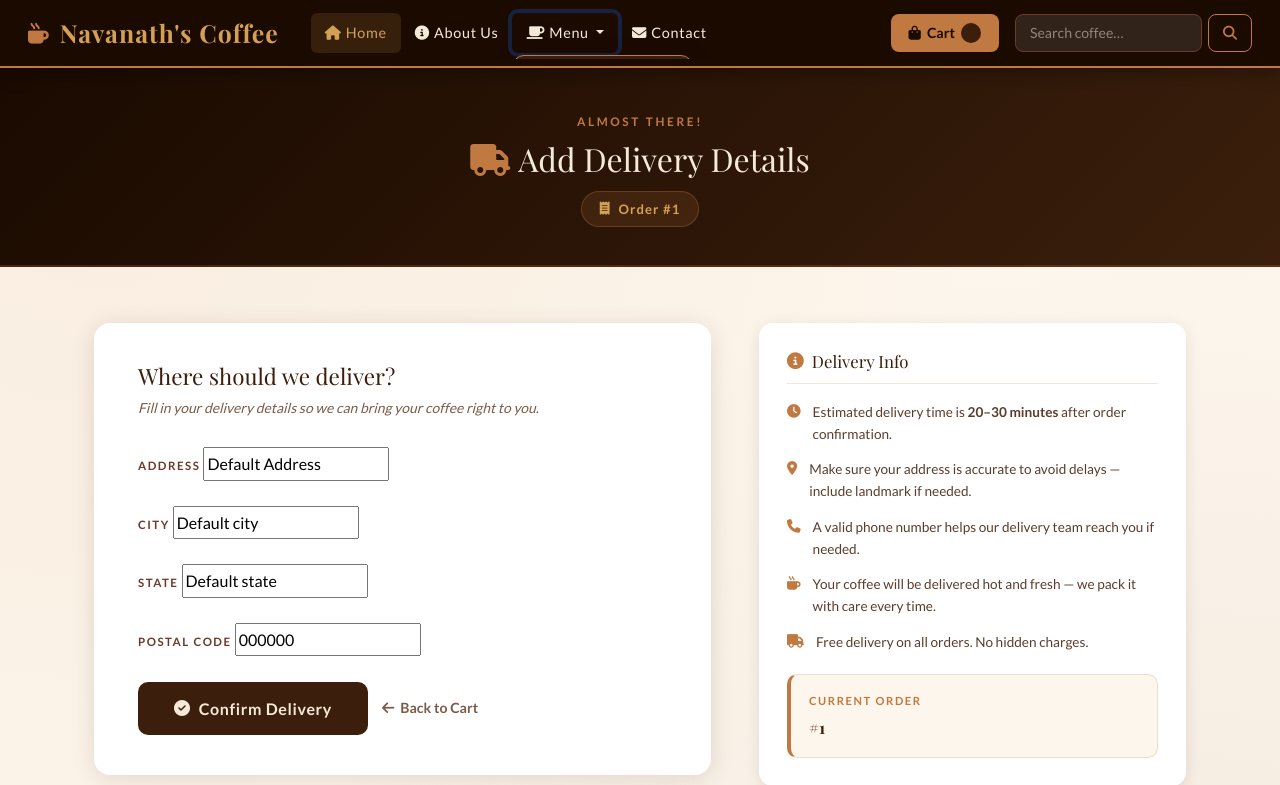
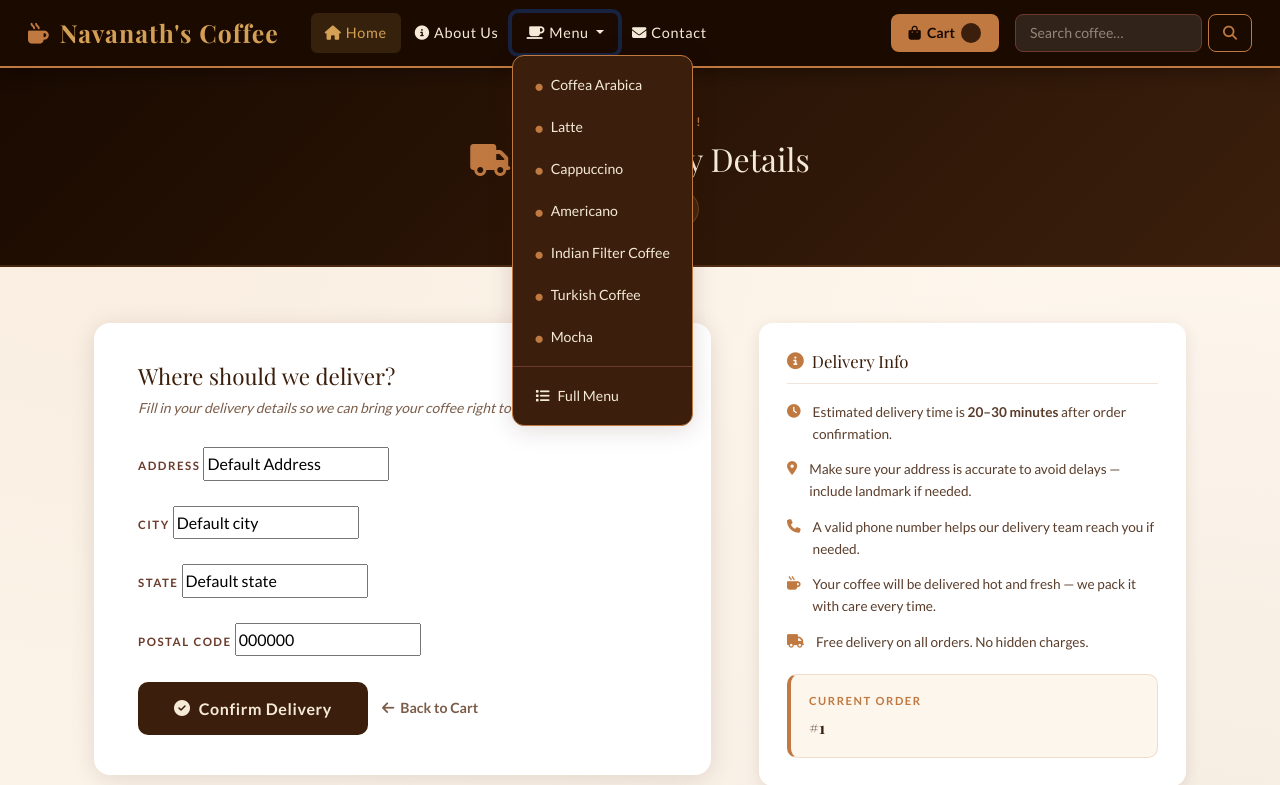
Before and after one commit to navanath-latake/coffee-shop-website, a Django app: page /add_delivery/1/ in a window 1280 px wide, after a click on "Menu". Shown: the top 785 px of the page. Run offline with Django 5.2, Linux system fonts and the light colour scheme; a user stored in the database is signed in; data comes from the database, SQL or seed files in the repository; both versions use the stored data as it was after the commit; some web fonts are replaced.

Commit message:
Fixed menu dropdown issue in navbar

```diff
--- a/shop/templates/base.html
+++ b/shop/templates/base.html
@@ -30,12 +30,14 @@
 
     *, *::before, *::after { box-sizing: border-box; }
 
-    html, body {
+    html {
       overflow-x: hidden;
-      max-width: 100%;
+      scroll-behavior: smooth;
     }
 
-    html { scroll-behavior: smooth; }
+    body {
+      overflow-x: clip;
+    }
 
     body {
       font-family: 'Lato', sans-serif;
@@ -52,7 +54,7 @@
 
     /* -- Horizontal Scroll Fix -- */
     .row { margin-left: 0 !important; margin-right: 0 !important; }
-    .container-fluid { padding-left: 0 !important; padding-right: 0 !important; overflow-x: hidden; }
+    .container-fluid { padding-left: 0 !important; padding-right: 0 !important; }
     img { max-width: 100%; }
 
     /* ── Scrollbar ── */
@@ -68,6 +70,7 @@
       min-height: 68px;
       border-bottom: 2px solid var(--caramel);
       box-shadow: 0 2px 20px rgba(0,0,0,.4);
+      overflow: visible !important;
     }
 
     .navbar-brand {
@@ -106,6 +109,8 @@
       box-shadow: var(--shadow);
       padding: 8px 0;
       animation: dropFade .2s ease;
+      z-index: 9999 !important;
+      position: absolute !important;
     }
 
     @keyframes dropFade {
```
Also changed, not shown: db.sqlite3.
